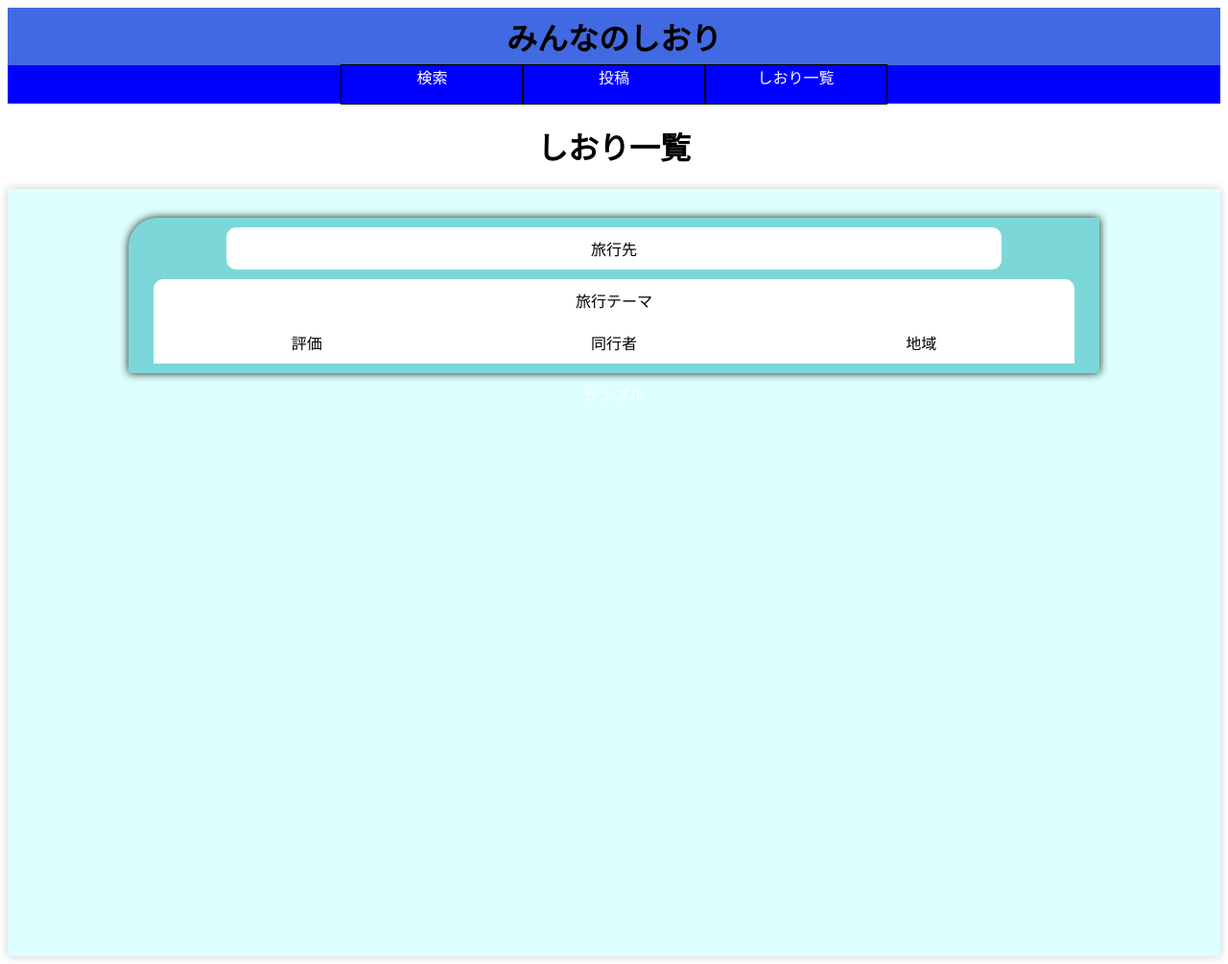
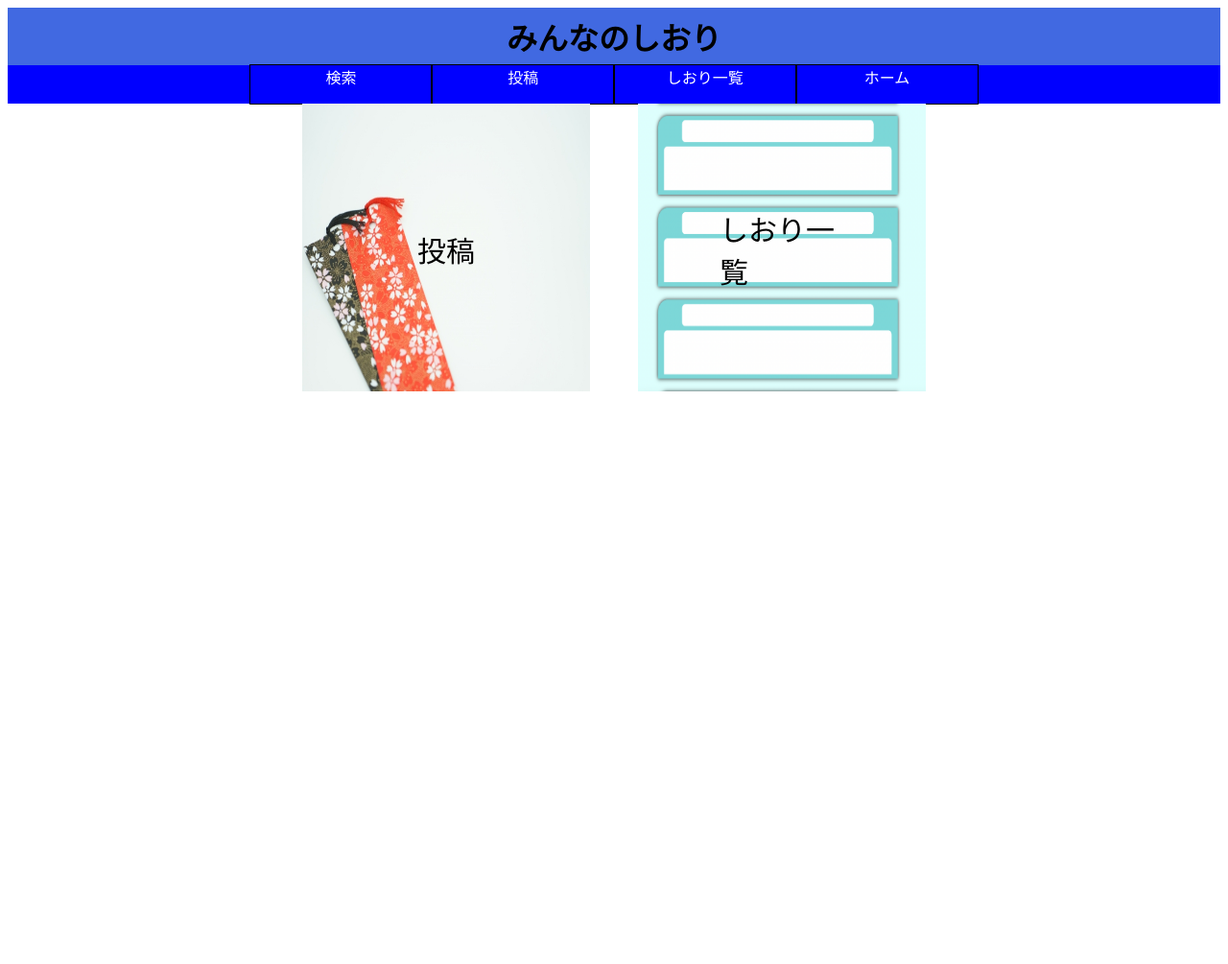
Before and after one commit to ken-takmo/Book-mark-of-the-trip, a PHP site: page / in a window 1280 px wide. Shown: the whole page at 96% size. After the commit the page ends 408 px from the top, so only its background shows below. Run offline with PHP 8.4, Linux system fonts and the light colour scheme; data that the repository does not hold is empty; a stand-in replaces the project's code that opens the database connection; some libraries are stand-ins or nearby versions.

Commit message:
Home.phpの追加

```diff
--- a/css/style.css
+++ b/css/style.css
@@ -20,6 +20,10 @@ form {
   justify-content: center;
 }
 
+label {
+  color: rgb(104, 104, 104);
+}
+
 .selecter > label:not(:first-child) {
   margin: 0 10px 0 20px;
 }
@@ -39,19 +43,65 @@ form > * {
 }
 
 input[type="text"] {
-  width: 500px;
-  margin: auto;
+  width: 80%;
 }
 
 input[type="text"],
 textarea {
   text-align: left;
+  border-radius: 10px;
+  margin: auto;
+}
+
+textarea {
+  width: 80%;
 }
 
 input[type="submit"] {
   width: 100px;
   margin: 0 auto 30px;
+  border-radius: 30px;
+  cursor: pointer;
 }
+/* home */
+.home {
+  display: flex;
+  justify-content: center;
+}
+.image-links {
+  width: 700px;
+  display: flex;
+  justify-content: space-around;
+}
+.post-link,
+.list-link {
+  position: relative;
+  cursor: pointer;
+}
+.list-link img,
+.post-link img {
+  width: 300px;
+  height: 300px;
+  transition: opacity 1s;
+}
+
+.list-link img:hover,
+.post-link img:hover {
+  opacity: 0.2;
+}
+
+.list-link p,
+.post-link p {
+  font-size: 30px;
+  color: rgb(0, 0, 0);
+  position: absolute;
+  top: 50%;
+  transform: translate(0, -50%);
+  left: 50%;
+  transform: translate(-50%, -50%);
+}
+
+/* header */
 header {
   background-color: pink;
   height: 100px;
@@ -107,6 +157,7 @@ header p:hover {
   border-radius: 30px 0 0 0;
   cursor: pointer;
   transition: opacity 1s;
+  min-height: 150px;
 }
 
 .trip-data:hover {
@@ -121,6 +172,7 @@ header p:hover {
   border-radius: 10px;
   width: 80%;
   margin: 10px auto;
+  min-height: 50px;
 }
 
 .trip-data-main {
@@ -128,10 +180,11 @@ header p:hover {
   border-radius: 10px 10px 0 0;
   width: 95%;
   margin: 0 auto;
+  min-height: 50px;
 }
 .trip-data-details {
   background-color: #fff;
-  min-height: 80%;
+  min-height: 50px;
   display: flex;
   align-content: center;
   margin: 0 auto;
@@ -155,6 +208,8 @@ header p:hover {
   flex: 1;
   text-align: center;
 }
+
+/* detail */
 
 .detail h1,
 .detail p,
@@ -194,6 +249,21 @@ header p:hover {
 .detail-data-links {
   flex: 1;
   display: flex;
+}
+
+/* postForm */
+.post-form {
+  background-color: green;
+}
+
+/* searchForm */
+.search-form {
+  background-color: pink;
+}
+
+/* updateForm */
+.update-form {
+  background-color: yellow;
 }
 /* サンプル */
 .sample1 {
--- a/index.php
+++ b/index.php
@@ -1,65 +1,25 @@
-<?php
-    require_once('./work/app/functions.php');
-    require_once('./work/app/Utils.php');
-    use Trip\Functions;
-    use Trip\Utils;
-    $trips = Functions::getAll();
-    $regions = Utils::getRegions();
-?>
 <!DOCTYPE html>
 <html lang="ja">
-<head>
-    <meta charset="UTF-8">
-    <meta http-equiv="X-UA-Compatible" content="IE=edge">
-    <meta name="viewport" content="width=device-width, initial-scale=1.0">
-    <link rel="stylesheet" href="/css/style.css">
-    <link rel="stylesheet" href="https://fonts.googleapis.com/css2?family=Material+Symbols+Outlined:opsz,wght,FILL,GRAD@20..48,100..700,0..1,-50..200" />
-    <title>旅行のしおり</title>
-</head>
-<body>
+  <head>
+    <meta charset="UTF-8" />
+    <meta http-equiv="X-UA-Compatible" content="IE=edge" />
+    <meta name="viewport" content="width=device-width, initial-scale=1.0" />
+    <link rel="stylesheet" href="/css/style.css" />
+    <title>Home</title>
+  </head>
+  <body>
     <?php include("./work/app/header.php"); ?>
-    <h1>しおり一覧</h1>
-    <div class="trip-datas">
-        <div class="trip-data">
-            <div class="trip-data-header" >
-                <!-- <span class="material-symbols-outlined">
-                flight_takeoff
-                </span> -->
-                <p>旅行先</p>
-            </div>
-            <div class="trip-data-main">
-                <p>旅行テーマ</p>
-            </div>
-            <div class="trip-data-details">
-                <p class="detail">評価</p>
-                <p class="detail">同行者</p>
-                <p class="detail">地域</p>
-            </div>
+    <main class="home">
+      <div class="image-links">
+        <div class="post-link" onclick="toPostForm()">
+          <img src="/img/bookmark.jpg" alt="ダミー１" />
+          <p>投稿</p>
         </div>
-        <?php foreach($trips as $trip): ?>
-        <div class="trip-data" data-id="<?= $trip['id'] ?>" onclick="toDetail(<?= $trip['id'] ?>)">
-            <div class="trip-data-header trip-data-child" >
-                <!-- <span class="material-symbols-outlined">
-                flight_takeoff
-                </span> -->
-                <p><strong><?= $trip['destination'] ?></strong></p>
-            </div>
-            <div class="trip-data-main  trip-data-child" >
-                <p><?= $trip['theme'] ?></p>
-            </div>
-            <div class="trip-data-details  trip-data-child" >
-                <p class="detail"><?= $trip['evaluation'] ?></p>
-                <p class="detail"><?= Functions::setCompanion($trip['companion']) ?></p>
-                <p class="detail"><?= $regions[$trip['region'] - 1] ?></p>
-            </div>
+        <div class="list-link" onclick="toList()">
+          <img src="/img/list.png" alt="ダミー２" />
+          <p>しおり一覧</p>
         </div>
-        <?php endforeach; ?>
-        <p><a href="/work/public/sample.html">サンプル</a></p>
-    </div>
-    <script>
-        const toDetail = (id) => {
-            location.href = `/work/public/detail.php?id=${id}`;
-        };
-    </script>
-</body>
+      </div>
+    </main>
+  </body>
 </html>
--- a/work/app/functions.php
+++ b/work/app/functions.php
@@ -17,6 +17,7 @@
         public static function getDetail($id) {
             if(empty($id)) {
                 echo "IDが不正です";
+                exit();
             }
             $dbh = Database::dbConnect();
             $stmt = $dbh->prepare("SELECT * FROM trip_app WHERE id = :id");
@@ -26,6 +27,7 @@
 
             if(!$result){
                 echo "その投稿はありません";
+                exit();
             }
             return $result;
         }
--- a/work/app/header.php
+++ b/work/app/header.php
@@ -3,7 +3,8 @@
     <nav>
         <p onclick="toSearch()">検索</p>
         <p onclick="toPostForm()">投稿</a></p>
-        <p onclick="toHome()">しおり一覧</p>
+        <p onclick="toList()">しおり一覧</p>
+        <p onclick="toHome()">ホーム</p>
     </nav>
     <script>
         const toSearch = () => {
@@ -12,6 +13,9 @@
         const toPostForm = () => {
             location.href = "/work/public/postForm.php";
         }
+        const toList = () => {
+            location.href = "/work/public/list.php";
+        }
         const toHome = () => {
             location.href = "/";
         }
--- a/work/app/trip_create.php
+++ b/work/app/trip_create.php
@@ -53,4 +53,4 @@
         exit($e);
     }
 ?>
-<p><a href="/">戻る</a></p>
+<p><a href="../public/list.php">戻る</a></p>
--- a/work/app/trip_delete.php
+++ b/work/app/trip_delete.php
@@ -6,4 +6,4 @@
 
 ?>
 <br>
-<a href="/">戻る</a>
+<a href="../public/list.php">戻る</a>
--- a/work/app/trip_update.php
+++ b/work/app/trip_update.php
@@ -60,4 +60,4 @@
         exit($e);
     }
     ?>
-    <p><a href="/">戻る</a></p>
+    <p><a href="../public/list.php">戻る</a></p>
--- a/work/public/detail.php
+++ b/work/public/detail.php
@@ -5,6 +5,12 @@
     use Trip\Functions;
 
     $regions = Utils::getRegions();
+    if(empty($_GET["id"])){
+        echo("Idが不正です");
+        // http_response_code(400);
+        // header("Location:/");
+        exit();
+    }
     $trip = Functions::getDetail($_GET["id"]);
 ?>
 <!DOCTYPE html>
--- a/work/public/postForm.php
+++ b/work/public/postForm.php
@@ -15,6 +15,7 @@
   </head>
   <body>
     <?php include("../app/header.php"); ?>
+    <main class="post-form">
       <h1>投稿フォーム</h1>
       <form action="../app/trip_create.php" method="POST">
         <label for="destination">旅行先</label>
@@ -35,7 +36,7 @@
             <option value="4">4</option>
             <option value="5">5</option>
           </select>
-        <label for="companion">同行者</label>
+          <label for="companion">誰と</label>
           <select name="companion" id="companion">
             <option value="1">ひとり</option>
             <option value="2">友人</option>
@@ -55,5 +56,6 @@
         <br />
         <input type="submit" value="投稿" />
       </form>
+    </main>
   </body>
 </html>
--- a/work/public/search_form.php
+++ b/work/public/search_form.php
@@ -9,6 +9,7 @@
   </head>
   <body>
     <?php include("../app/header.php"); ?>
+    <main class="search-form">
       <h1>検索フォーム</h1>
       <form action="./search.php" method="POST">
         <label for="destination">旅行先</label>
@@ -23,7 +24,7 @@
             <option value="4">4</option>
             <option value="5">5</option>
           </select>
-        <label for="companion">同行者</label>
+          <label for="companion">誰と</label>
           <select name="companion" id="companion">
             <option value="1">ひとり</option>
             <option value="2">友人</option>
@@ -35,5 +36,7 @@
         <br>
         <input type="submit" value="検索" />
       </form>
+
+    </main>
   </body>
 </html>
```
Also changed, not shown: work/public/list.php (added, +64 -0 lines), work/public/sample.html (deleted, +0 -18 lines), work/public/update_form.php (+21 -14 lines), img/bookmark.jpg (added), img/list.png (added), img/search.png (added). Lines whose indentation alone changed are shown as unchanged.
